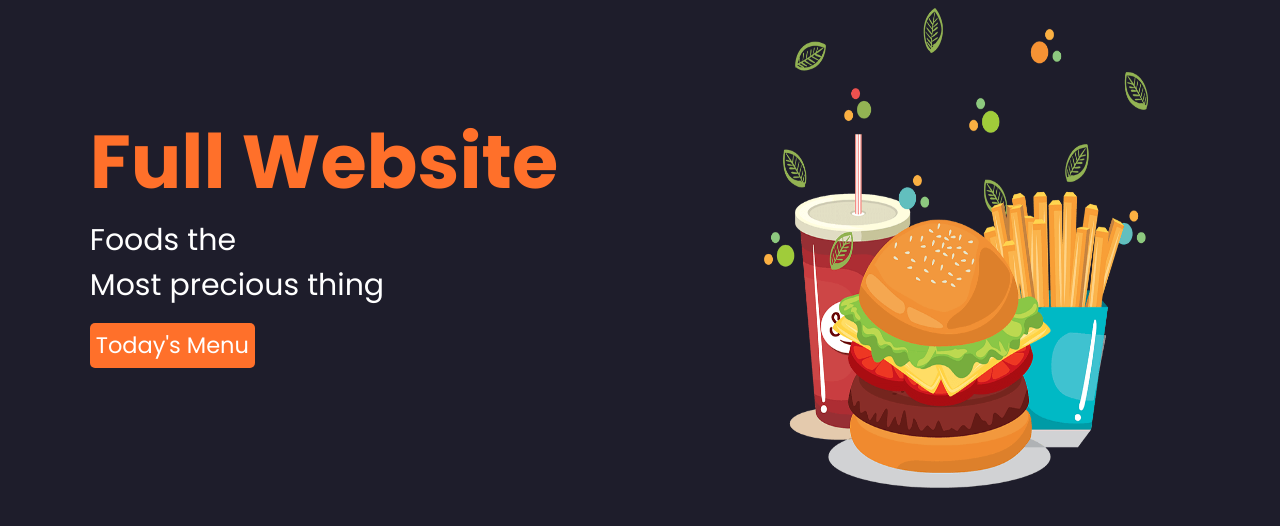
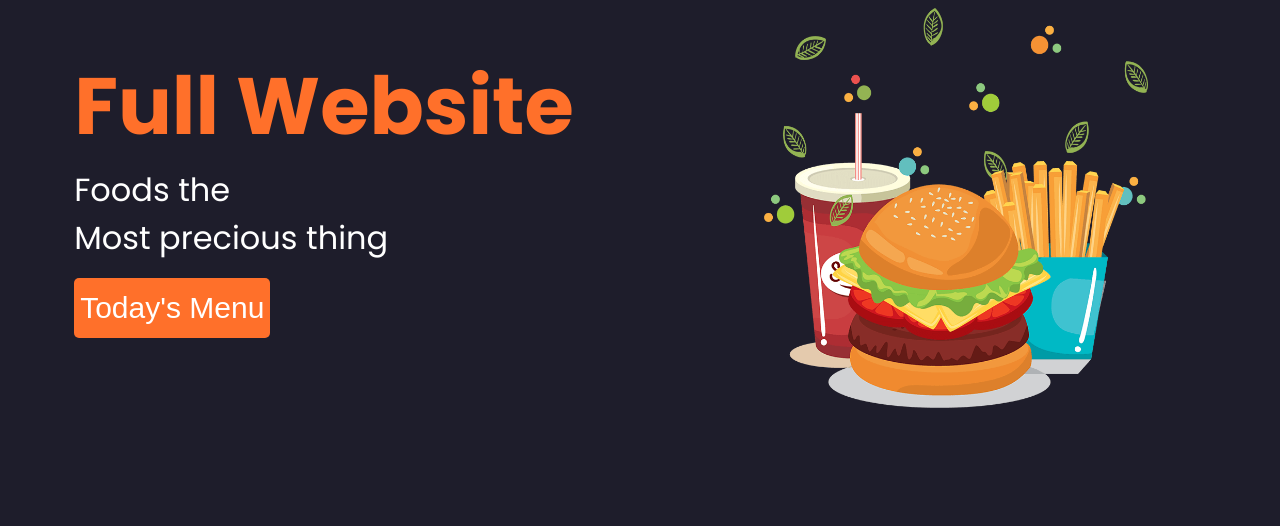
Before and after one commit to wicho120/proyectoWeb, a plain HTML site: page index.html in a window 1280 px wide. Shown: the top 526 px of the page. Drawn offline with Linux system fonts and the light colour scheme.

Commit message:
feat: :tada: modelacion de proyecto web con html y css (grid y flex)

```diff
--- a/CSS/style.css
+++ b/CSS/style.css
@@ -1,13 +1,11 @@
 @import url(variables.css);
 @import url('https://fonts.googleapis.com/css2?family=Poppins:ital,wght@0,100;0,200;0,300;0,400;0,500;0,600;0,700;0,800;0,900;1,100;1,200;1,300;1,400;1,500;1,600;1,700;1,800;1,900&display=swap');
 
-*{
-    font-family:'Poppins', sans-serif;
-    font-size: 15px;
-}
 
 body{
     background: var(--color-principal);
+    font-family:'Poppins', sans-serif;
+    font-size: 20px;
 }
 
 .main{
@@ -86,7 +84,7 @@ body{
 
 .section_1_img img{
     width: 30vw;
-    height: 60vh;
+    height: 50vh;
 
 }
 
@@ -127,9 +125,11 @@ body{
             "section_1_texto"
             "section_1_img"
             "section_1_img"
+        ;
+    }
 
-
-        ;
+    body{
+        font-size: 15px;
     }
     .section_1_img img{
         width: 80vw;
```
